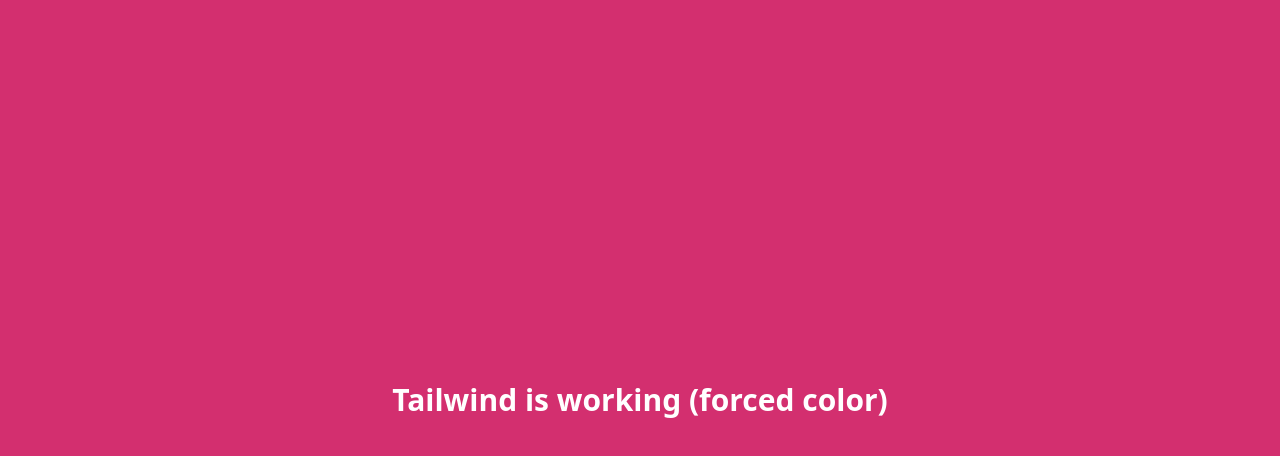
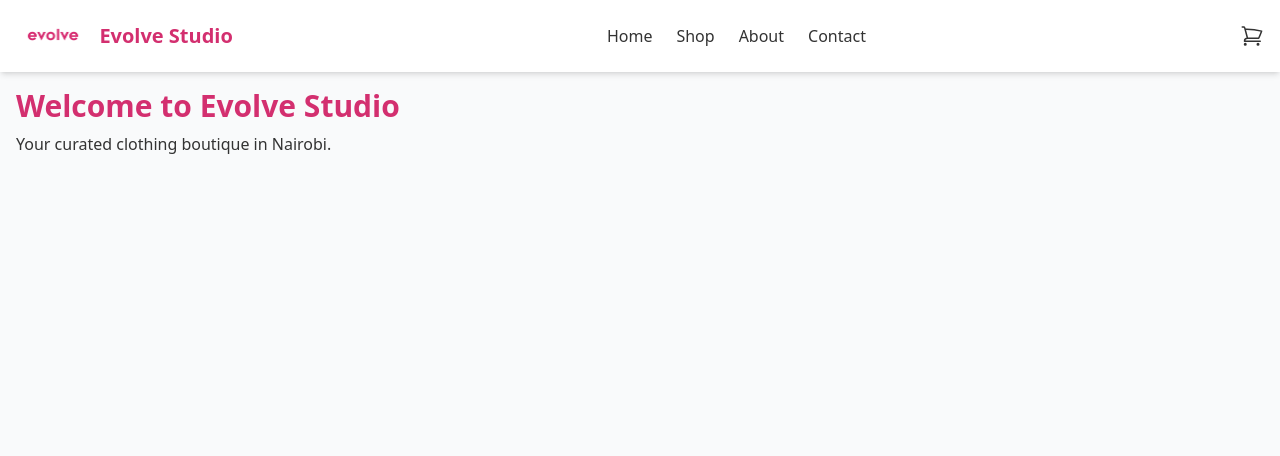
Before and after one commit to olella93/evolve-studio-clothing, a React (Create React App) app: page / in a window 1280 px wide. Shown: the top 456 px of the page. Built offline with nearby package versions, Linux system fonts and the light colour scheme; the HTML template or start-up script is replaced by a standard one.

Commit message:
Set up App component with Header and welcome message

```diff
--- a/src/App.js
+++ b/src/App.js
@@ -1,7 +1,14 @@
+import React from 'react';
+import Header from './components/Header';
+
 function App() {
   return (
-    <div className="h-screen flex items-center justify-center text-white" style={{ backgroundColor: '#D32F6F' }}>
-      <h1 className="text-3xl font-bold">Tailwind is working (forced color)</h1>
+    <div className="min-h-screen bg-gray-50">
+      <Header />
+      <main className="p-4">
+        <h1 className="text-3xl font-bold text-primary">Welcome to Evolve Studio</h1>
+        <p className="mt-2 text-charcoal">Your curated clothing boutique in Nairobi.</p>
+      </main>
     </div>
   );
 }
```
Also changed, not shown: 1 other file (tests, documents, lock files or other folders).
